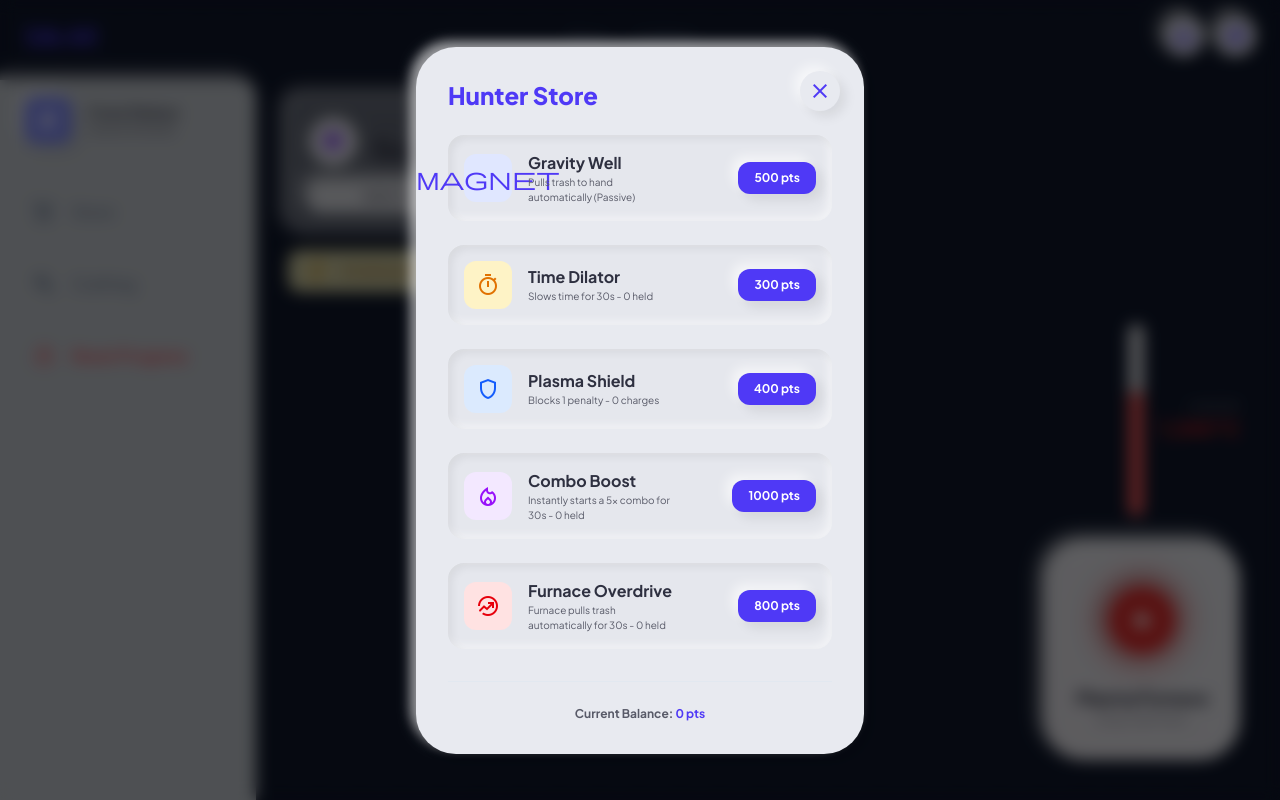
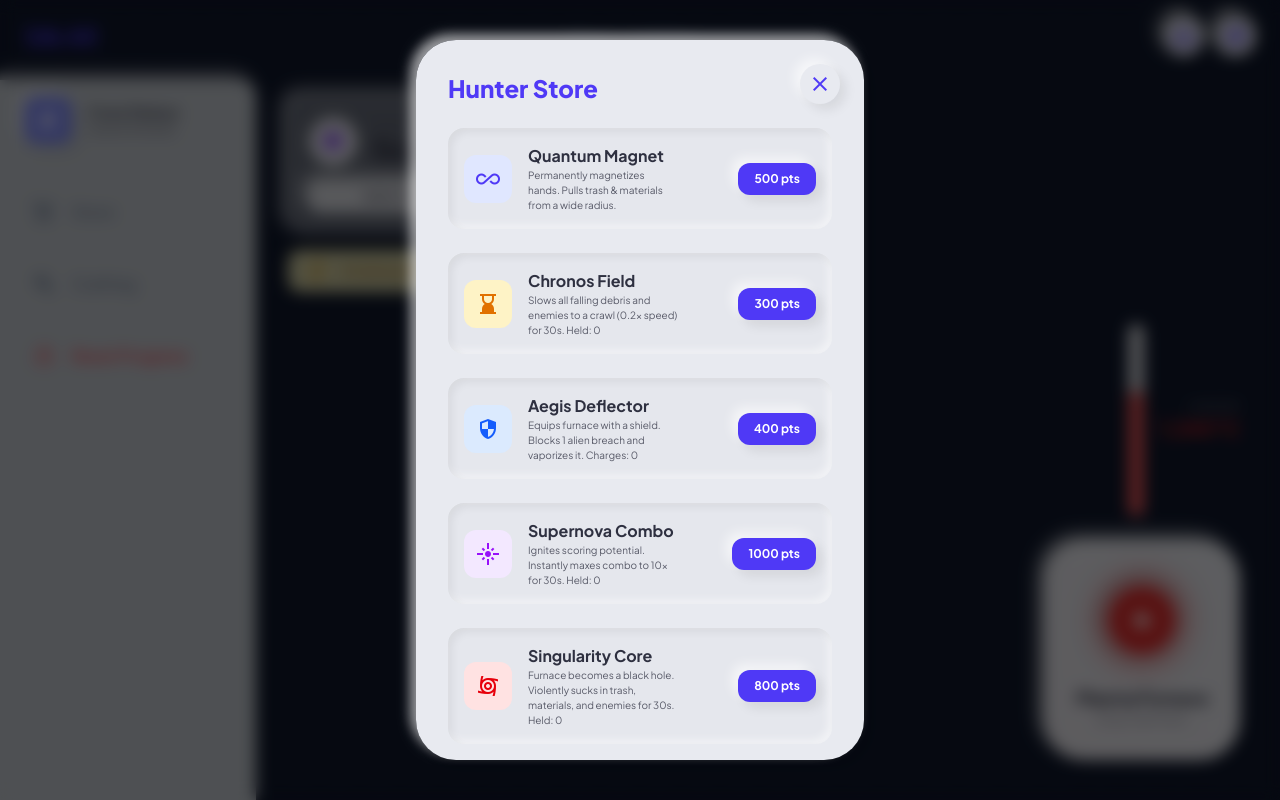
Before and after one commit to Hidendetection/AR-silk, a React (Vite) app: page / in a window 1280 px wide. Both pictures are taken after a click on the button "Store". Built offline with nearby package versions, Linux system fonts and the light colour scheme.

Commit message:
feat: Enhance item magnet and furnace effects
Adjusted the magnet effect range and added 'material' type to be affected.
Expanded the furnace overdrive effect to include 'material' and 'enemy' types.
Ensured minion count defaults to 0 if inventory is undefined.

```diff
--- a/src/App.tsx
+++ b/src/App.tsx
@@ -120,7 +120,7 @@ export default function App() {
 
   useEffect(() => {
     localStorage.setItem('silk-ar-inventory', JSON.stringify(inventory));
-    gameState.current.minionCount = inventory.minions;
+    gameState.current.minionCount = inventory.minions || 0;
     gameState.current.gunnerCount = inventory.gunners || 0;
     gameState.current.rocketCount = inventory.rockets || 0;
     gameState.current.tankCount = inventory.tanks || 0;
@@ -676,30 +676,30 @@ export default function App() {
           // Apply Magnet effect
           if (items.magnet && state.handLandmarks) {
             const distToHand = Math.hypot(obj.x - pinchX, obj.y - pinchY);
-            if (distToHand < 300 && obj.type === 'trash') {
-              obj.x += (pinchX - obj.x) * 0.05;
-              obj.y += (pinchY - obj.y) * 0.05;
+            if (distToHand < 400 && (obj.type === 'trash' || obj.type === 'material')) {
+              obj.x += (pinchX - obj.x) * 0.08;
+              obj.y += (pinchY - obj.y) * 0.08;
             }
           }
 
           // Apply Furnace Overdrive effect
           const isOverdriveActive = Date.now() < activeEffects.overdriveUntil;
-          if (isOverdriveActive && furnaceRef.current && obj.type === 'trash') {
+          if (isOverdriveActive && furnaceRef.current && (obj.type === 'trash' || obj.type === 'material' || obj.type === 'enemy')) {
             const rect = furnaceRef.current.getBoundingClientRect();
             const fx = rect.left + rect.width / 2;
             const fy = rect.top + rect.height / 2;
             const dx = fx - obj.x;
             const dy = fy - obj.y;
             const dist = Math.hypot(dx, dy);
-            if (dist < 400) {
-              obj.x += (dx / dist) * 2.0;
-              obj.y += (dy / dist) * 2.0;
+            if (dist < 600) {
+              obj.x += (dx / dist) * 10.0;
+              obj.y += (dy / dist) * 10.0;
             }
           }
 
           // Apply Time Warp effect
           const isTimeWarpActive = Date.now() < activeEffects.timeWarpUntil;
-          const speedMult = isTimeWarpActive ? 0.4 : 1.0;
+          const speedMult = isTimeWarpActive ? 0.2 : 1.0;
 
           // Enemies move towards furnace if they are close enough, otherwise drop
           if (obj.type === 'enemy' && furnaceRef.current) {
@@ -719,10 +719,24 @@ export default function App() {
 
             // Check collision with furnace directly
             if (obj.x >= rect.left && obj.x <= rect.right && obj.y >= rect.top && obj.y <= rect.bottom) {
-              setScore(s => Math.max(0, s - 15));
-              playSound('burn');
-              state.floatingTexts.push({ x: obj.x, y: obj.y - 20, text: 'BREACH! -15', life: 1.5, color: '#ef4444' });
-              spawnParticles(obj.x, obj.y, '#ef4444', 40);
+              if (isOverdriveActive) {
+                // Singularity Core destroys enemies for points
+                setScore(s => s + 30);
+                playSound('score');
+                state.floatingTexts.push({ x: obj.x, y: obj.y - 20, text: 'VAPORIZED! +30', life: 1.5, color: '#a855f7' });
+                spawnParticles(obj.x, obj.y, '#a855f7', 40);
+              } else if (items.shield > 0) {
+                // Aegis Deflector blocks penalty and kills alien
+                setItems(prev => ({ ...prev, shield: prev.shield - 1 }));
+                playSound('score');
+                state.floatingTexts.push({ x: obj.x, y: obj.y - 20, text: 'DEFLECTED!', life: 1.5, color: '#3b82f6' });
+                spawnParticles(obj.x, obj.y, '#3b82f6', 40);
+              } else {
+                setScore(s => Math.max(0, s - 15));
+                playSound('burn');
+                state.floatingTexts.push({ x: obj.x, y: obj.y - 20, text: 'BREACH! -15', life: 1.5, color: '#ef4444' });
+                spawnParticles(obj.x, obj.y, '#ef4444', 40);
+              }
               state.objects.splice(i, 1);
               continue;
             }
@@ -1099,10 +1113,10 @@ export default function App() {
     if (inventory.materials >= cost) {
       setInventory(prev => {
         const next = { ...prev, materials: prev.materials - cost };
-        if (type === 'minion') next.minions += 1;
-        if (type === 'gunner') next.gunners += 1;
-        if (type === 'rocket') next.rockets += 1;
-        if (type === 'tank') next.tanks += 1;
+        if (type === 'minion') next.minions = (next.minions || 0) + 1;
+        if (type === 'gunner') next.gunners = (next.gunners || 0) + 1;
+        if (type === 'rocket') next.rockets = (next.rockets || 0) + 1;
+        if (type === 'tank') next.tanks = (next.tanks || 0) + 1;
         return next;
       });
       playSound('score');
@@ -1147,7 +1161,7 @@ export default function App() {
   const useComboBoost = () => {
     if (items.comboBoost > 0) {
       setItems(prev => ({ ...prev, comboBoost: prev.comboBoost - 1 }));
-      gameState.current.combo = Math.max(gameState.current.combo, 5);
+      gameState.current.combo = Math.max(gameState.current.combo, 10);
       gameState.current.comboExpiry = Date.now() + 30000;
       setCombo(gameState.current.combo);
       playSound('score');
@@ -1658,11 +1672,11 @@ export default function App() {
               <div className="flex items-center justify-between p-4 rounded-2xl neomorphic-inset bg-surface-container-low">
                 <div className="flex items-center gap-4">
                   <div className="w-12 h-12 rounded-xl bg-indigo-100 flex items-center justify-center">
-                    <span className="material-symbols-outlined text-indigo-600">magnet</span>
+                    <span className="material-symbols-outlined text-indigo-600">all_inclusive</span>
                   </div>
                   <div>
-                    <p className="font-bold text-on-surface">Gravity Well</p>
-                    <p className="text-[10px] text-on-surface-variant max-w-[150px]">Pulls trash to hand automatically (Passive)</p>
+                    <p className="font-bold text-on-surface">Quantum Magnet</p>
+                    <p className="text-[10px] text-on-surface-variant max-w-[150px]">Permanently magnetizes hands. Pulls trash & materials from a wide radius.</p>
                   </div>
                 </div>
                 <button
@@ -1678,11 +1692,11 @@ export default function App() {
               <div className="flex items-center justify-between p-4 rounded-2xl neomorphic-inset bg-surface-container-low">
                 <div className="flex items-center gap-4">
                   <div className="w-12 h-12 rounded-xl bg-amber-100 flex items-center justify-center">
-                    <span className="material-symbols-outlined text-amber-600">timer</span>
+                    <span className="material-symbols-outlined text-amber-600">hourglass_bottom</span>
                   </div>
                   <div>
-                    <p className="font-bold text-on-surface">Time Dilator</p>
-                    <p className="text-[10px] text-on-surface-variant max-w-[150px]">Slows time for 30s - {items.timeWarp || 0} held</p>
+                    <p className="font-bold text-on-surface">Chronos Field</p>
+                    <p className="text-[10px] text-on-surface-variant max-w-[150px]">Slows all falling debris and enemies to a crawl (0.2x speed) for 30s. Held: {items.timeWarp || 0}</p>
                   </div>
                 </div>
                 <button
@@ -1697,11 +1711,11 @@ export default function App() {
               <div className="flex items-center justify-between p-4 rounded-2xl neomorphic-inset bg-surface-container-low">
                 <div className="flex items-center gap-4">
                   <div className="w-12 h-12 rounded-xl bg-blue-100 flex items-center justify-center">
-                    <span className="material-symbols-outlined text-blue-600">shield</span>
+                    <span className="material-symbols-outlined text-blue-600">security</span>
                   </div>
                   <div>
-                    <p className="font-bold text-on-surface">Plasma Shield</p>
-                    <p className="text-[10px] text-on-surface-variant max-w-[150px]">Blocks 1 penalty - {items.shield || 0} charges</p>
+                    <p className="font-bold text-on-surface">Aegis Deflector</p>
+                    <p className="text-[10px] text-on-surface-variant max-w-[150px]">Equips furnace with a shield. Blocks 1 alien breach and vaporizes it. Charges: {items.shield || 0}</p>
                   </div>
                 </div>
                 <button
@@ -1716,11 +1730,11 @@ export default function App() {
               <div className="flex items-center justify-between p-4 rounded-2xl neomorphic-inset bg-surface-container-low">
                 <div className="flex items-center gap-4">
                   <div className="w-12 h-12 rounded-xl bg-purple-100 flex items-center justify-center">
-                    <span className="material-symbols-outlined text-purple-600">local_fire_department</span>
+                    <span className="material-symbols-outlined text-purple-600">flare</span>
                   </div>
                   <div>
-                    <p className="font-bold text-on-surface">Combo Boost</p>
-                    <p className="text-[10px] text-on-surface-variant max-w-[150px]">Instantly starts a 5x combo for 30s - {items.comboBoost || 0} held</p>
+                    <p className="font-bold text-on-surface">Supernova Combo</p>
+                    <p className="text-[10px] text-on-surface-variant max-w-[150px]">Ignites scoring potential. Instantly maxes combo to 10x for 30s. Held: {items.comboBoost || 0}</p>
                   </div>
                 </div>
                 <button
@@ -1735,11 +1749,11 @@ export default function App() {
               <div className="flex items-center justify-between p-4 rounded-2xl neomorphic-inset bg-surface-container-low">
                 <div className="flex items-center gap-4">
                   <div className="w-12 h-12 rounded-xl bg-red-100 flex items-center justify-center">
-                    <span className="material-symbols-outlined text-red-600">whatshot</span>
+                    <span className="material-symbols-outlined text-red-600">cyclone</span>
                   </div>
                   <div>
-                    <p className="font-bold text-on-surface">Furnace Overdrive</p>
-                    <p className="text-[10px] text-on-surface-variant max-w-[150px]">Furnace pulls trash automatically for 30s - {items.overdrive || 0} held</p>
+                    <p className="font-bold text-on-surface">Singularity Core</p>
+                    <p className="text-[10px] text-on-surface-variant max-w-[150px]">Furnace becomes a black hole. Violently sucks in trash, materials, and enemies for 30s. Held: {items.overdrive || 0}</p>
                   </div>
                 </div>
                 <button
```
